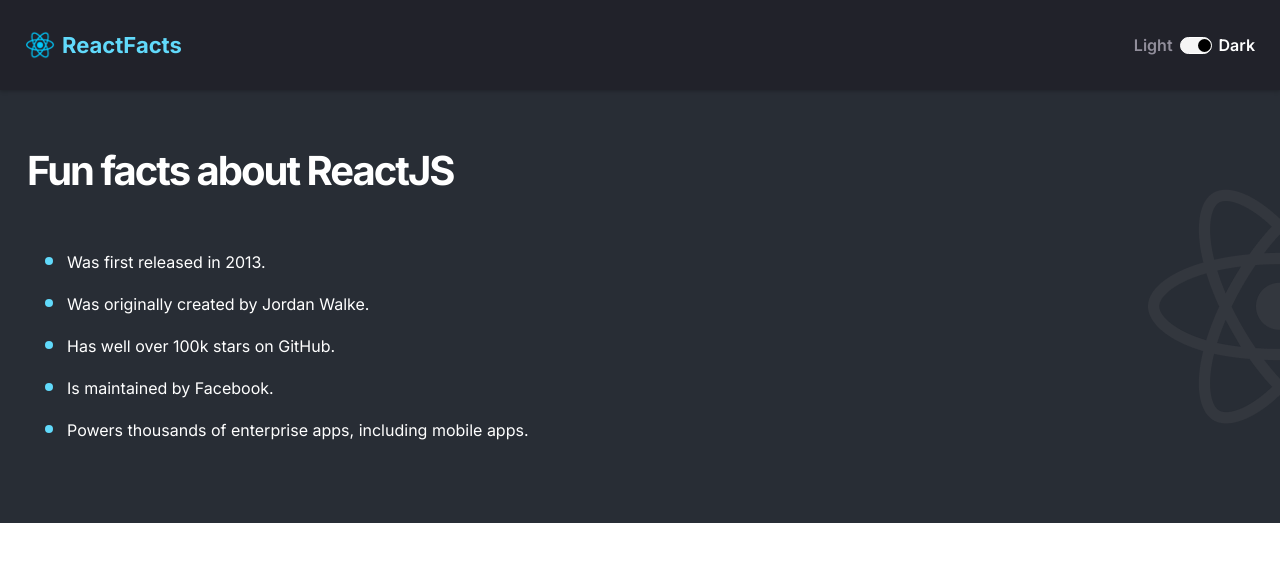
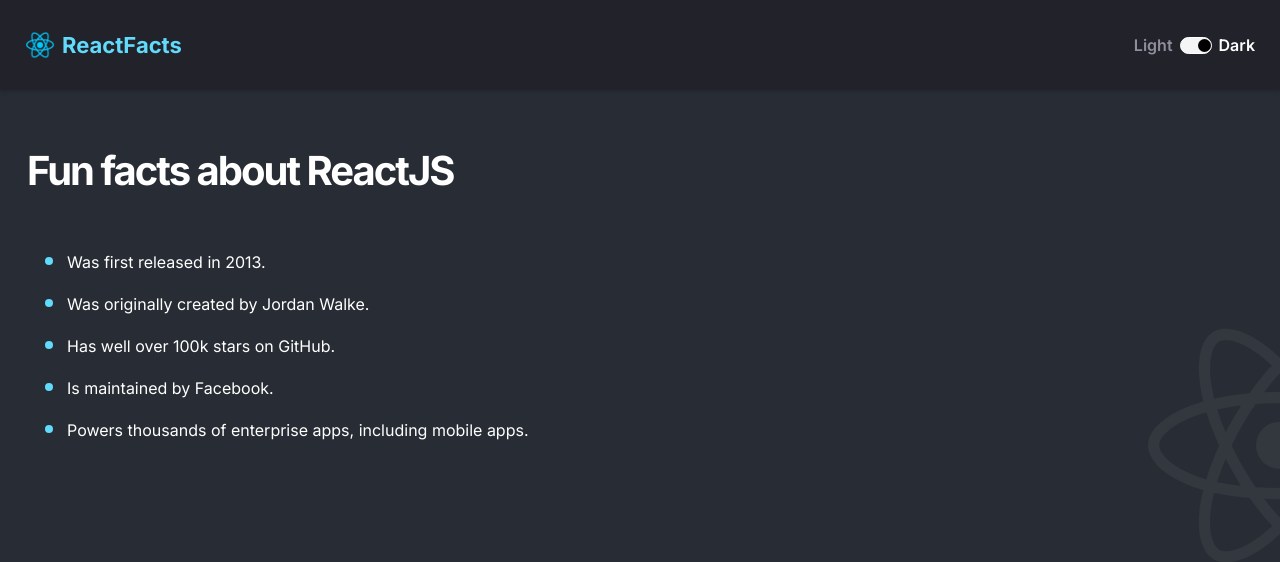
Before and after one commit to dushmanta05/reactjs-info, a React (Vite) app: page / in a window 1280 px wide. Shown: the top 562 px of the page. Built offline with nearby package versions, Linux system fonts and the light colour scheme.

Commit message:
adding flex to main element

```diff
--- a/src/App.css
+++ b/src/App.css
@@ -116,6 +116,7 @@
     background-image: url(./assets/react-icon-light.png);
     background-repeat: no-repeat;
     background-position: right center;
+    flex: 1 1 auto;
     background-color: white;
     padding: 57px 27px;
     color: #2B283A;
```
